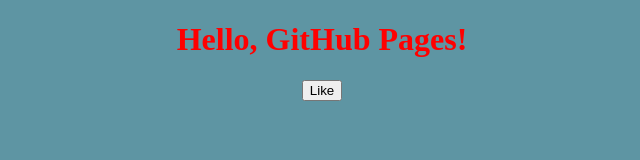
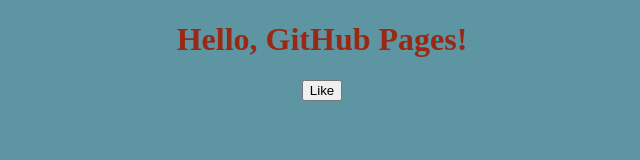
Before and after one commit to edDc0d3r/edDc0d3r.github.io, a plain HTML site: page index.html in a window 1280 px wide. Shown: the whole page, without its empty margins (318-958 px from the left). Drawn offline with Linux system fonts and the light colour scheme.

Commit message:
updated text color to specific red

```diff
--- a/index.html
+++ b/index.html
@@ -13,7 +13,7 @@
             padding: 0;
 
             text-align: center;
-            color: red;
+            color: #992814;
         }
       </style>
   </head>
```
